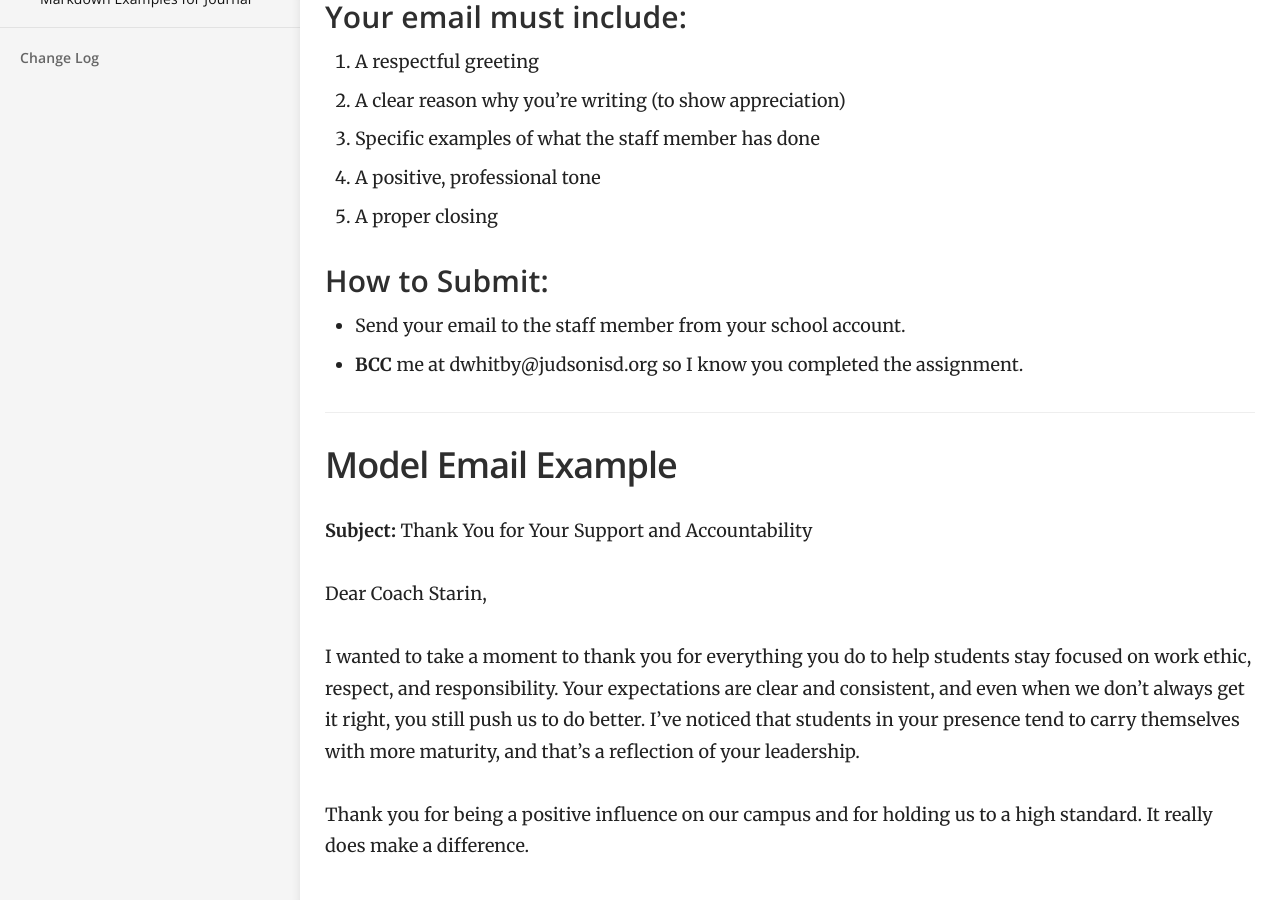
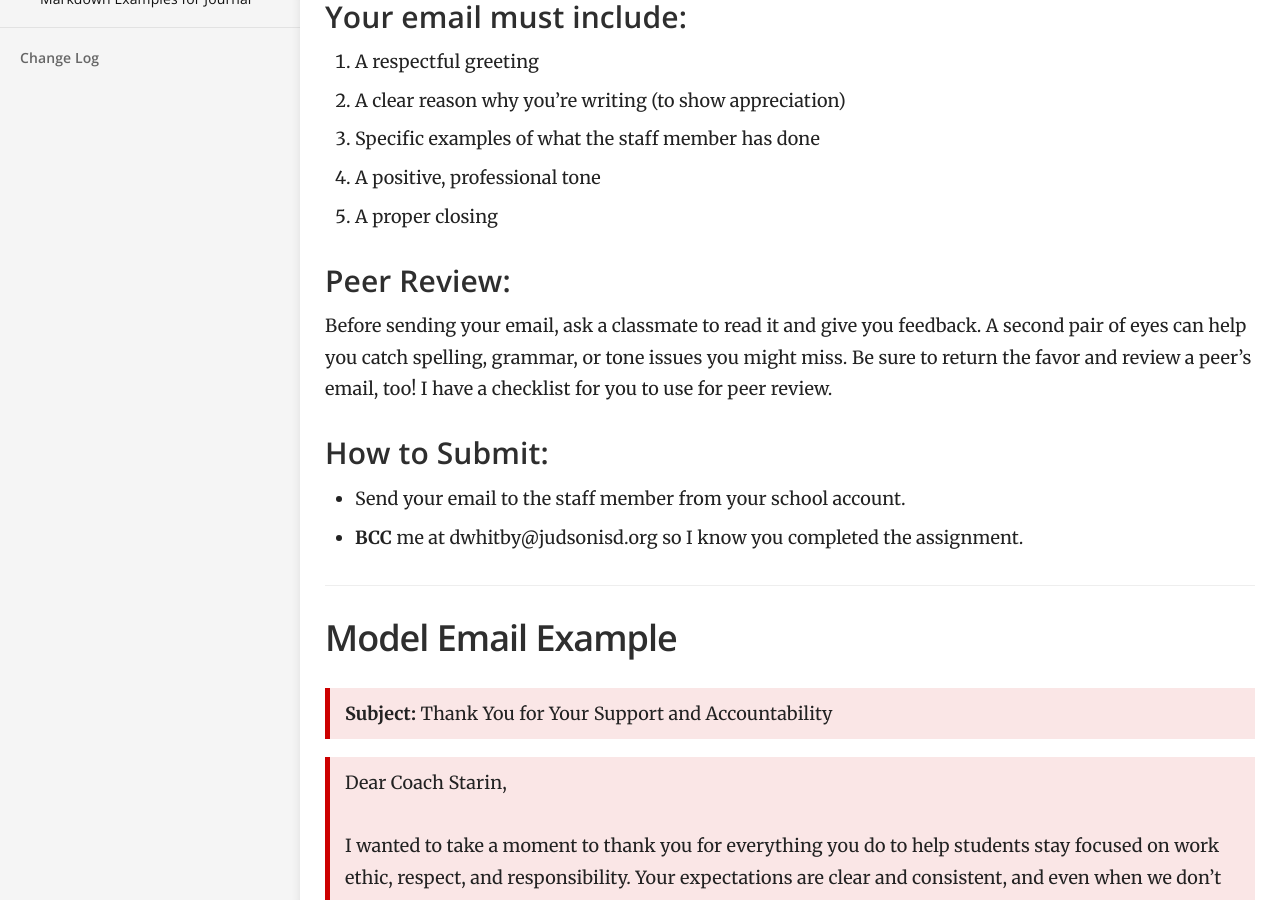
Before and after one commit to mswhitby/classroom, a Jekyll site: the page built from _docs/resources/journal.md, in a window 1280 px wide and 900 px high, scrolled down 585 px. Built offline with Jekyll 4.4.1, drawn with Linux system fonts in a browser that asks for light colours.

Commit message:
Updated journal.md

```diff
--- a/_docs/resources/journal.md
+++ b/_docs/resources/journal.md
@@ -17,24 +17,26 @@ Write a professional appreciation email to any staff member on campus who has ma
 4. A positive, professional tone
 5. A proper closing
 
+### Peer Review:
+Before sending your email, ask a classmate to read it and give you feedback. A second pair of eyes can help you catch spelling, grammar, or tone issues you might miss. Be sure to return the favor and review a peer’s email, too! I have a checklist for you to use for peer review.
+
 ### How to Submit:
 - Send your email to the staff member from your school account.
 - **BCC** me at dwhitby@judsonisd.org so I know you completed the assignment.
 
 ## Model Email Example
 
-**Subject:** Thank You for Your Support and Accountability
+> **Subject:** Thank You for Your Support and Accountability
 
-Dear Coach Starin,
-
-I wanted to take a moment to thank you for everything you do to help students stay focused on work ethic, respect, and responsibility. Your expectations are clear and consistent, and even when we don’t always get it right, you still push us to do better. I’ve noticed that students in your presence tend to carry themselves with more maturity, and that’s a reflection of your leadership.
-
-Thank you for being a positive influence on our campus and for holding us to a high standard. It really does make a difference.
-
-
-Best regards,
-
-Ms. Whitby
+> Dear Coach Starin,
+>
+> I wanted to take a moment to thank you for everything you do to help students stay focused on work ethic, respect, and responsibility. Your expectations are clear and consistent, and even when we don’t always get it right, you still push us to do better. I’ve noticed that students in your presence tend to carry themselves with more maturity, and that’s a reflection of your leadership.
+>
+> Thank you for being a positive influence on our campus and for holding us to a high standard. It really does make a difference.
+> <br/>
+> <br/>
+> Best regards, <br/>
+> Ms. Whitby
 
 ----
 
```
